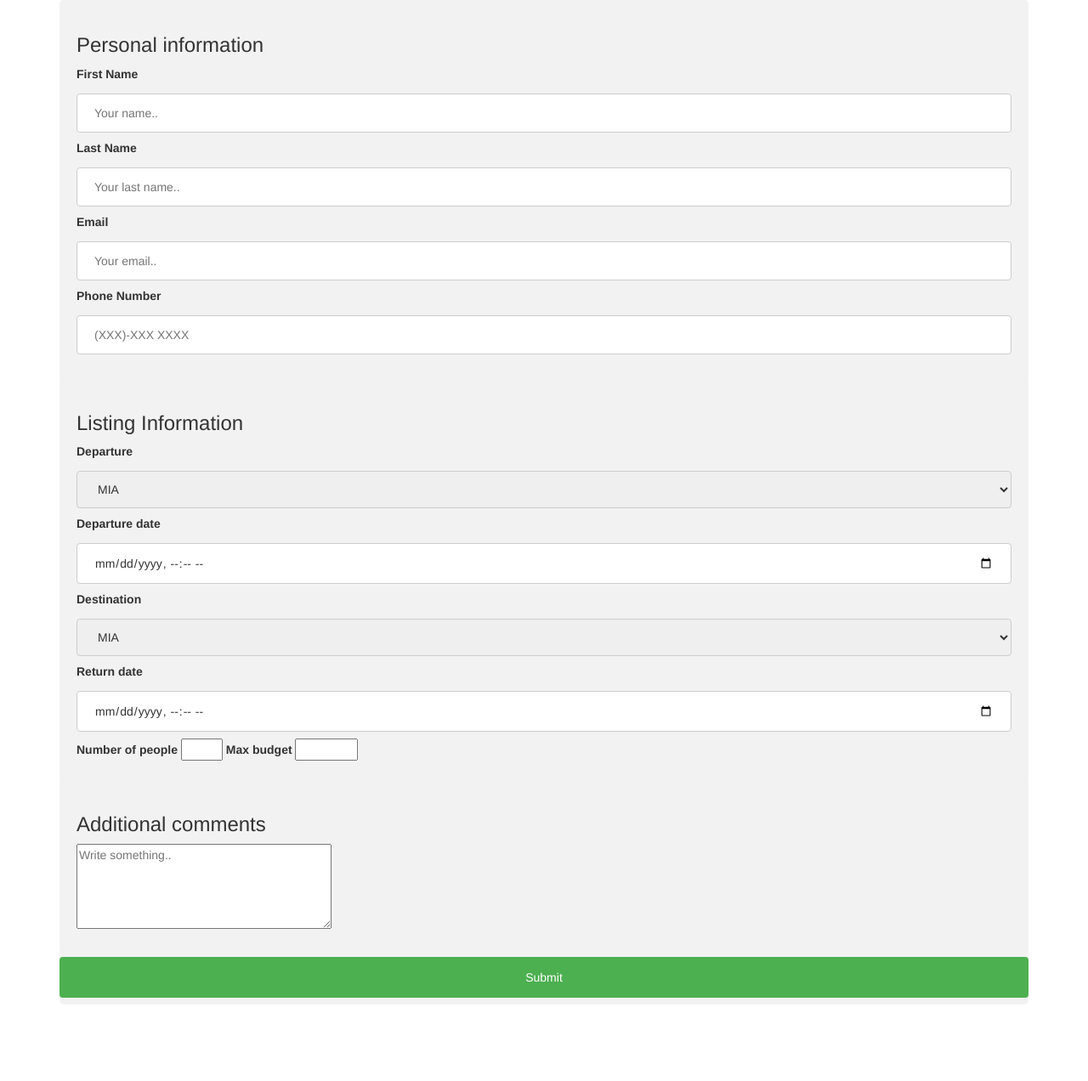
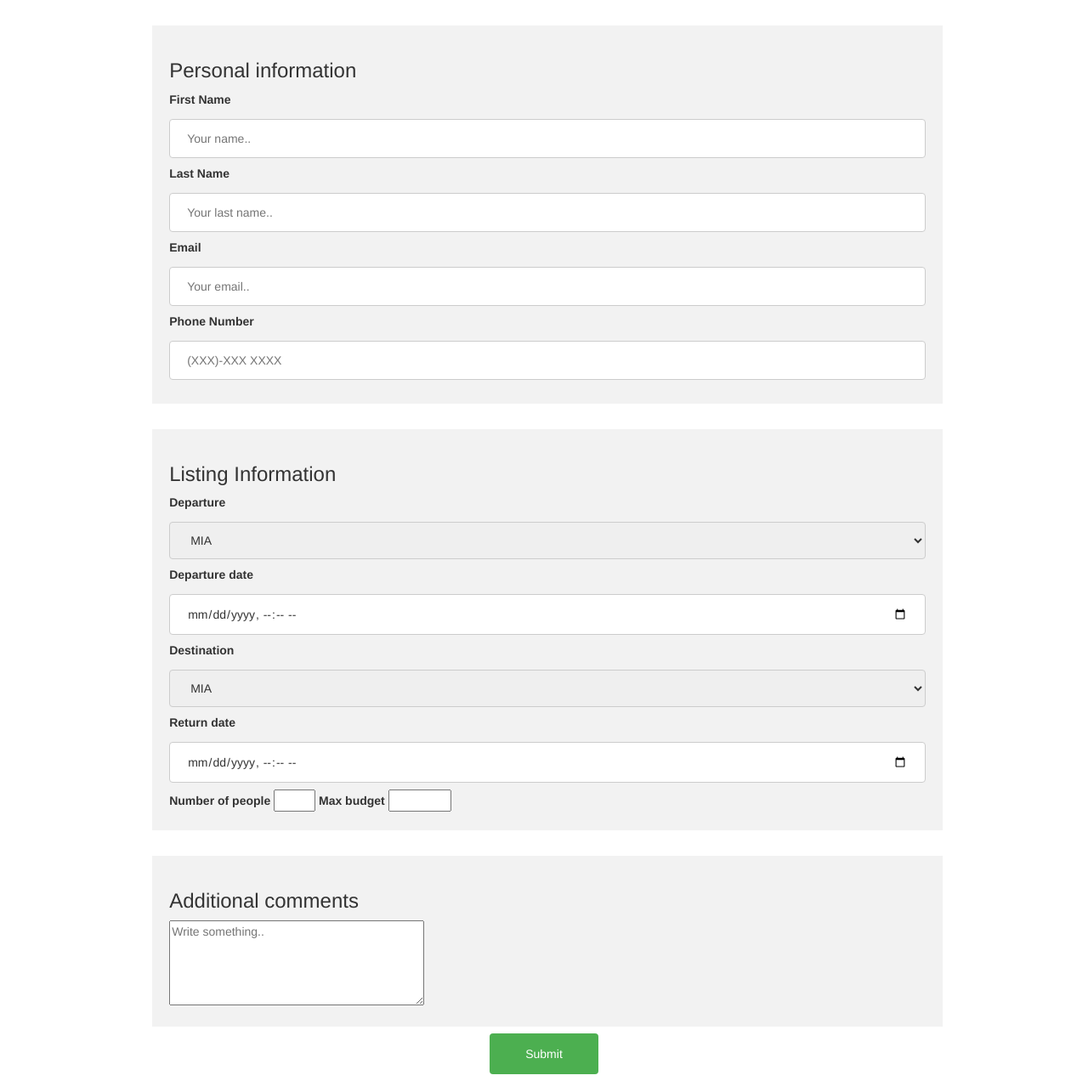
Before and after one commit to Justinlawrence102/Team4SemesterProject, a website: page client/signup.html in a window 1280 px wide. Shown: the part 220-1492 px from the top of the page at 85% size. Drawn offline with nearby package versions, Linux system fonts and the light colour scheme.

Commit message:
Changed login/signup
Aligned login and signup page to match navbar in full-screen

```diff
--- a/client/signup.html
+++ b/client/signup.html
@@ -30,7 +30,6 @@
 
 </div>
 
-
 <div class = "submitForms" ng-controller="RequestController" >
  <!--   <form action="#">  -->
 
@@ -45,9 +44,6 @@
 
       <label for="usremail">Email</label>
       <input type="email" id="email" name="email" placeholder="Your email.." ng-model="email">
-
-
-
 
       <label for="tphone">Phone Number</label>
       <input type="tel" id = "telphone" name="usrtel" placeholder="(XXX)-XXX XXXX" ng-model="tphone">
@@ -86,6 +82,8 @@
 
 
        </div>
+
+
       <div class="containerComments">
         <h3>Additional comments</h3>
         <textarea id="comments" name="comments" placeholder="Write something.." style="height:100px; width:300px;" ng-model="notes"></textarea>
@@ -94,12 +92,11 @@
 
 
 
-      <input type="submit" value="Submit" ng-click="submitRequest()">
+     <center> <input type="submit" value="Submit" ng-click="submitRequest()"></center>
    <!-- </form>  -->
    {{firstName}}
 
   </div>
-
 
 
 
--- a/client/styles/style.css
+++ b/client/styles/style.css
@@ -160,12 +160,14 @@
   }
 
   input[type=submit] {
-    width: 100%;
+    width: 10%;
     background-color: #4CAF50;
     color: white;
     padding: 14px 20px;
     margin: 8px 0;
     border: none;
+	margin-left: auto;
+  margin-right: auto;
     border-radius: 4px;
     cursor: pointer;
   }
@@ -174,35 +176,60 @@
     background-color: #45a049;
   }
 
+
 .containerPersonalInfo {
-  border-radius: 5px;
-  background-color: #f2f2f2;
+  box-sizing: content-box;
+  margin-top:30px;
+  margin-left: 14%;
+  margin-right: auto;
+  width: 69.5%;
+  height: 50%;
   padding: 20px;
+  background-color: #f2f2f2
 }
 
 .containerListInfo {
-  border-radius: 5px;
-  background-color: #f2f2f2;
+  box-sizing: content-box;
+  margin-top:30px;
+  margin-left: 14%;
+  margin-right: auto;
+  width: 69.5%;
+  height: 50%;
   padding: 20px;
+  background-color: #f2f2f2
 }
 
 .containerComments {
-  border-radius: 5px;
-  background-color: #f2f2f2;
+  box-sizing: content-box;
+  margin-top:30px;
+  margin-left: 14%;
+  margin-right: auto;
+  width: 69.5%;
+  height: 50%;
   padding: 20px;
+  background-color: #f2f2f2
 }
 
 
 .containerLogin {
-  border-radius: 5px;
-  background-color: #f2f2f2;
+  box-sizing: content-box;
+  margin-top:30px;
+  margin-left: 14.3%;
+  margin-right: auto;
+  width: 68.8%;
+  height: 50%;
   padding: 20px;
+  background-color: #f2f2f2
 }
 
-.submitForms {
-	margin: 70px;
-	margin-top: 0px;
-	border-radius: 5px;
-  	background-color: #f2f2f2;
-  	padding: 0px;
-}
+  input[type=login] {
+    width: 7%;
+    background-color: #4CAF50;
+    color: white;
+    padding: 10px 20px;
+    border: none;
+	margin-left: auto;
+	margin-right: auto;
+    border-radius: 4px;
+    cursor: pointer;
+  }
```
Also changed, not shown: client/login.html (+4 -4 lines). Lines whose indentation alone changed are shown as unchanged.
